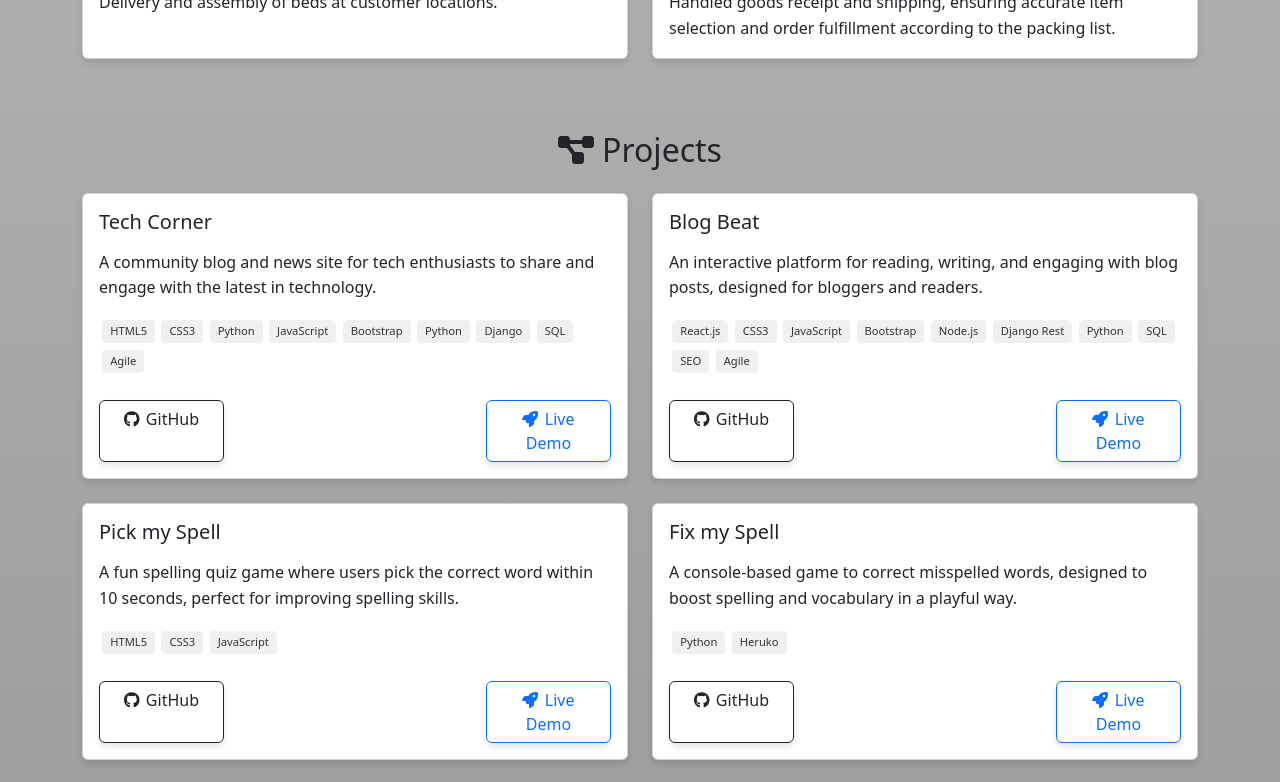
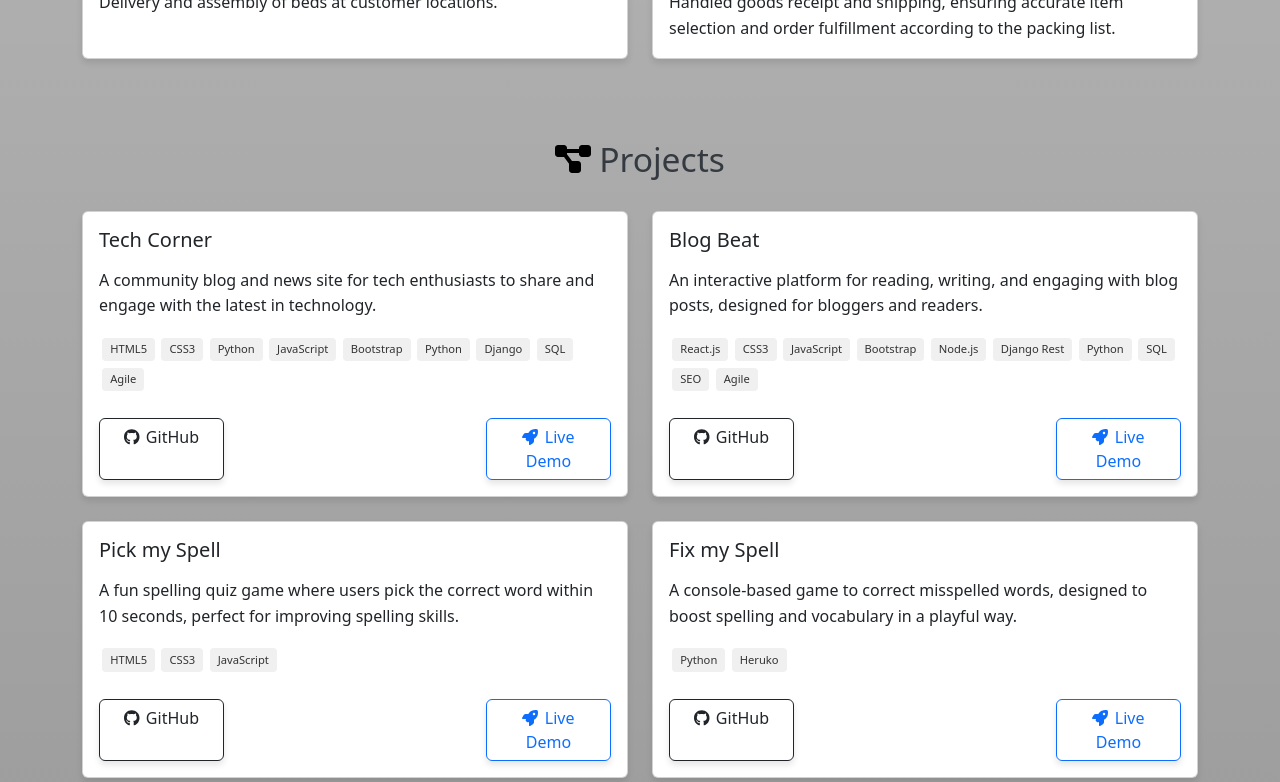
Before and after one commit to j0hanz/j0hanz-portfolio, a React (Create React App) app: page / in a window 1280 px wide. Shown: the part 3220-4002 px from the top of the page. Built offline with nearby package versions, Linux system fonts and the light colour scheme.

Commit message:
Refactor Portfolio component to use main icon and section title styles from App module

```diff
--- a/src/components/Portfolio.js
+++ b/src/components/Portfolio.js
@@ -12,6 +12,7 @@ import { FontAwesomeIcon } from '@fortawesome/react-fontawesome';
 import { faGithub } from '@fortawesome/free-brands-svg-icons';
 import { faProjectDiagram, faRocket } from '@fortawesome/free-solid-svg-icons';
 import styles from './styles/Portfolio.module.css';
+import appStyles from '../App.module.css';
 
 const projects = [
   {
@@ -111,7 +112,7 @@ const Portfolio = () => {
   const renderProject = (project, index) => (
     <Col md={6} key={index} className="mb-4">
       <Card className={`h-100 ${styles.projectCard}`}>
-        <Card.Body>
+        <Card.Body className="d-flex flex-column">
           <Card.Title className="mb-3">{project.title}</Card.Title>
           <Card.Text className={styles.description}>
             {project.description}
@@ -123,7 +124,7 @@ const Portfolio = () => {
               </span>
             ))}
           </div>
-          <div className="d-flex justify-content-between">
+          <div className="mt-auto d-flex justify-content-between">
             <Button
               variant="outline-dark"
               href={project.github}
@@ -178,10 +179,14 @@ const Portfolio = () => {
   return (
     <section id="portfolio" className="py-4">
       <Container className="px-0">
-        <h2 className="d-flex justify-content-center align-items-center">
-          <FontAwesomeIcon icon={faProjectDiagram} className="me-2" />
-          Projects
-        </h2>
+        <div className="d-flex justify-content-center align-items-center">
+          <FontAwesomeIcon
+            icon={faProjectDiagram}
+            size="2x"
+            className={appStyles.mainIcon}
+          />
+          <h2 className={`${appStyles.sectionTitle} pt-2`}>Projects</h2>
+        </div>
         <Row className="mt-4 mx-auto">{projects.map(renderProject)}</Row>
       </Container>
     </section>
```
